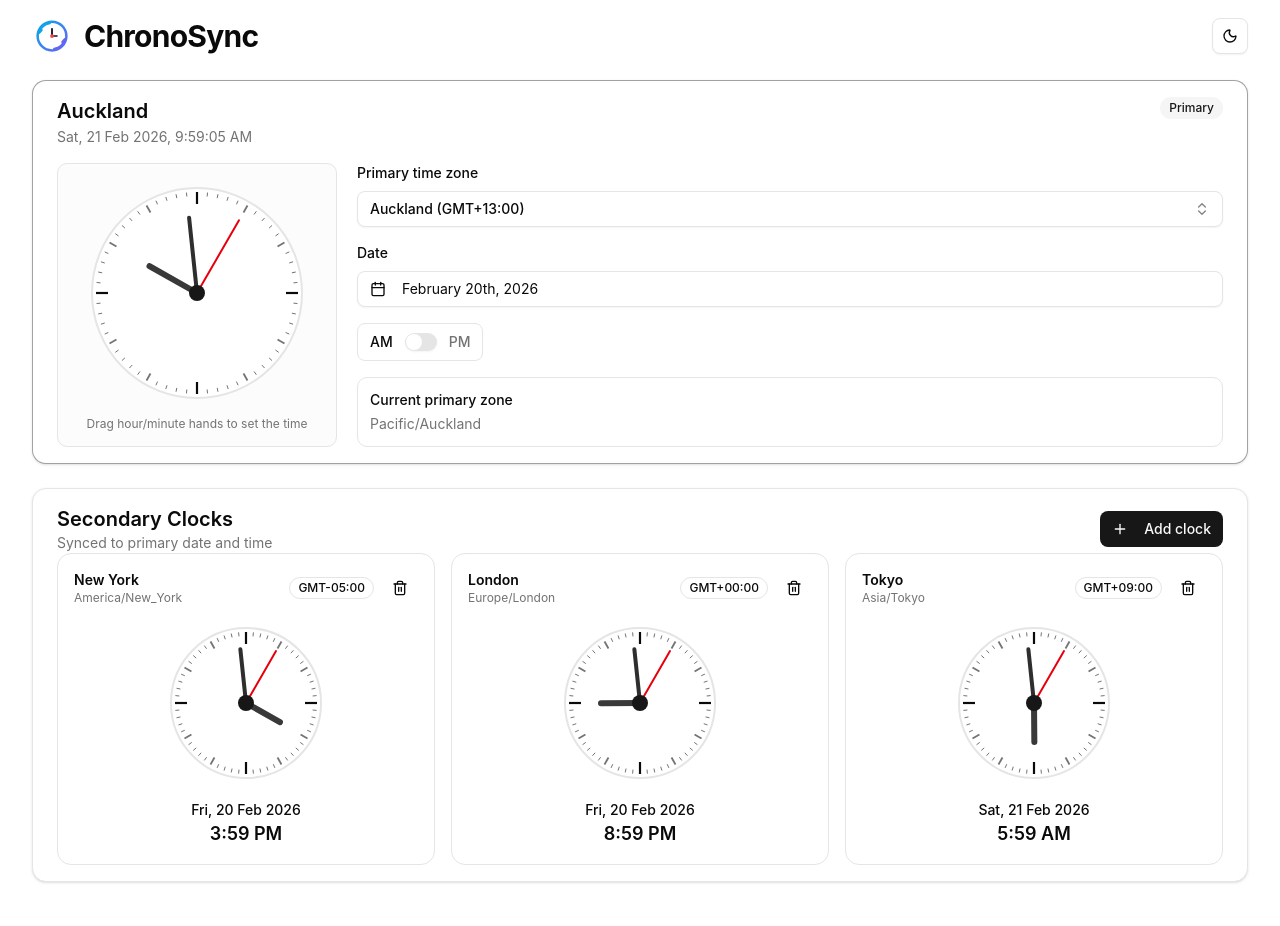
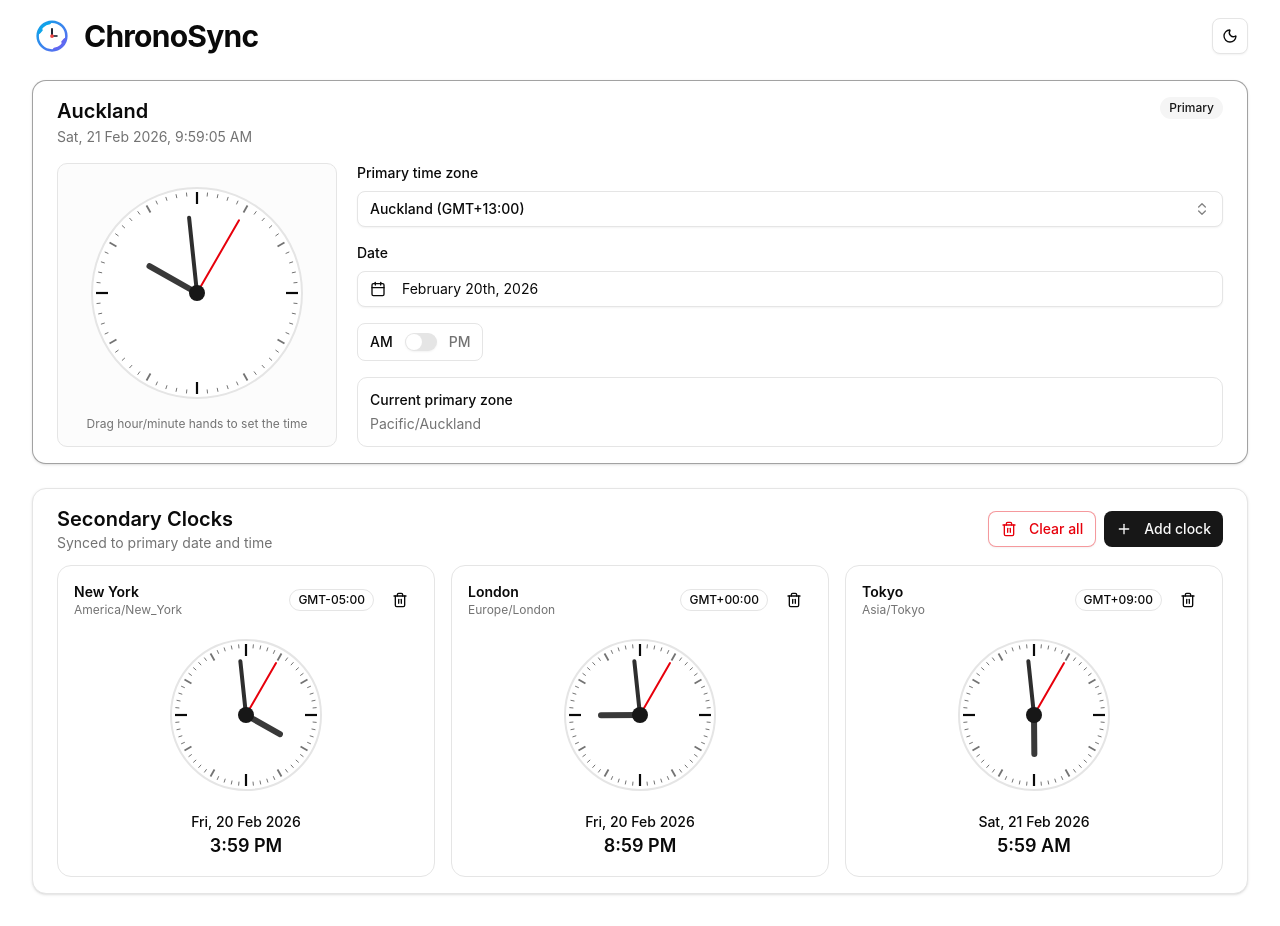
Before and after one commit to ravirupeliya/chronosync, a React (Vite) app in the folder ChronoSync/: page / in a window 1280 px wide. Built offline with nearby package versions, Linux system fonts and the light colour scheme.

Commit message:
Add clear all button for secondary clocks

```diff
--- a/ChronoSync/src/App.tsx
+++ b/ChronoSync/src/App.tsx
@@ -115,6 +115,10 @@ function App() {
     setSecondaryTimeZones((previous) => previous.filter((item) => item !== zone))
   }
 
+  const handleClearAllSecondaryClocks = () => {
+    setSecondaryTimeZones([])
+  }
+
   useEffect(() => {
     document.documentElement.classList.toggle('dark', theme === 'dark')
     window.localStorage.setItem(THEME_STORAGE_KEY, theme)
@@ -171,6 +175,7 @@ function App() {
           options={timeZoneOptions}
           onAddClock={handleAddSecondaryClock}
           onRemoveClock={handleRemoveSecondaryClock}
+          onClearAllClocks={handleClearAllSecondaryClocks}
         />
       </div>
     </main>
--- a/ChronoSync/src/components/secondary-clocks-panel.tsx
+++ b/ChronoSync/src/components/secondary-clocks-panel.tsx
@@ -25,6 +25,7 @@ type SecondaryClocksPanelProps = {
   options: TimeZoneOption[]
   onAddClock: (zone: string) => void
   onRemoveClock: (zone: string) => void
+  onClearAllClocks: () => void
 }
 
 export function SecondaryClocksPanel({
@@ -34,6 +35,7 @@ export function SecondaryClocksPanel({
   options,
   onAddClock,
   onRemoveClock,
+  onClearAllClocks,
 }: SecondaryClocksPanelProps) {
   const [dialogOpen, setDialogOpen] = useState(false)
   const [pendingZone, setPendingZone] = useState('')
@@ -60,10 +62,21 @@ export function SecondaryClocksPanel({
           <CardTitle className="text-xl">Secondary Clocks</CardTitle>
           <CardDescription>Synced to primary date and time</CardDescription>
         </div>
+        <div className="flex items-center gap-2">
+          <Button
+            variant="outline"
+            className="border-destructive/40 text-destructive hover:bg-destructive/10 hover:text-destructive"
+            onClick={onClearAllClocks}
+            disabled={secondaryTimeZones.length === 0}
+            aria-label="Clear all secondary clocks"
+          >
+            <Trash2 className="mr-1 size-4" />
+            Clear all
+          </Button>
           <Dialog open={dialogOpen} onOpenChange={setDialogOpen}>
             <DialogTrigger asChild>
               <Button>
-              <Plus className="mr-2 size-4" />
+                <Plus className="mr-1 size-4" />
                 Add clock
               </Button>
             </DialogTrigger>
@@ -82,15 +95,16 @@ export function SecondaryClocksPanel({
                 exclude={[primaryTimeZone, ...secondaryTimeZones]}
               />
               <DialogFooter>
-              <Button onClick={addClock} disabled={!pendingZone}>
+                <Button className="cursor-pointer" onClick={addClock} disabled={!pendingZone}>
                   Add
                 </Button>
               </DialogFooter>
             </DialogContent>
           </Dialog>
+        </div>
       </CardHeader>
 
-      <CardContent>
+      <CardContent className="pt-3">
         {secondaryTimeZones.length === 0 ? (
           <div className="rounded-lg border border-dashed p-8 text-center text-sm text-muted-foreground">
             No secondary clocks yet. Add a clock to compare regions.
--- a/ChronoSync/src/components/ui/dialog.tsx
+++ b/ChronoSync/src/components/ui/dialog.tsx
@@ -68,7 +68,7 @@ function DialogContent({
         {showCloseButton && (
           <DialogPrimitive.Close
             data-slot="dialog-close"
-            className="ring-offset-background focus:ring-ring data-[state=open]:bg-accent data-[state=open]:text-muted-foreground absolute top-4 right-4 rounded-xs opacity-70 transition-opacity hover:opacity-100 focus:ring-2 focus:ring-offset-2 focus:outline-hidden disabled:pointer-events-none [&_svg]:pointer-events-none [&_svg]:shrink-0 [&_svg:not([class*='size-'])]:size-4"
+            className="ring-offset-background focus:ring-ring data-[state=open]:bg-accent data-[state=open]:text-muted-foreground absolute top-4 right-4 cursor-pointer rounded-xs opacity-70 transition-opacity hover:opacity-100 focus:ring-2 focus:ring-offset-2 focus:outline-hidden disabled:cursor-not-allowed disabled:pointer-events-none [&_svg]:pointer-events-none [&_svg]:shrink-0 [&_svg:not([class*='size-'])]:size-4"
           >
             <XIcon />
             <span className="sr-only">Close</span>
```
Lines whose indentation alone changed are shown as unchanged.
